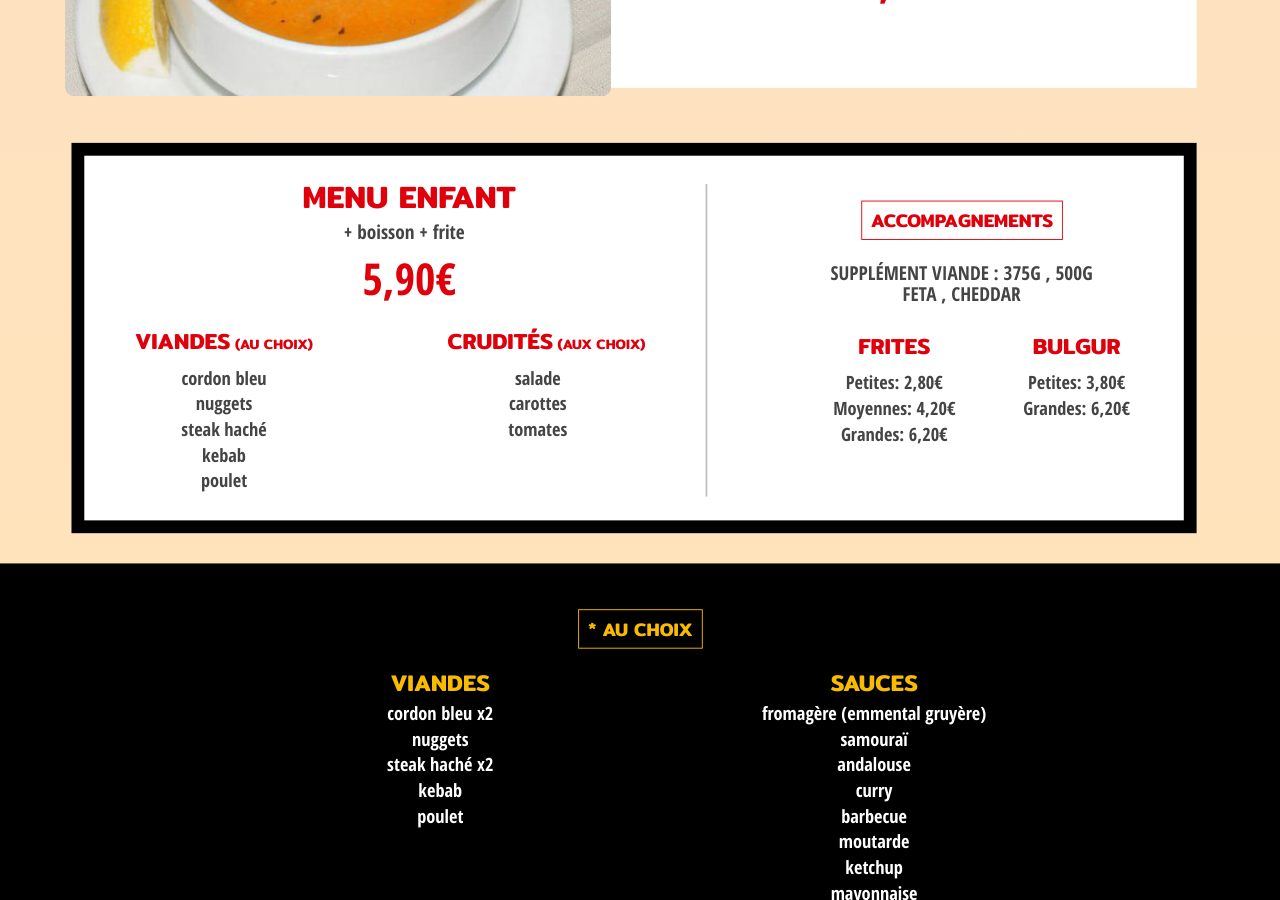
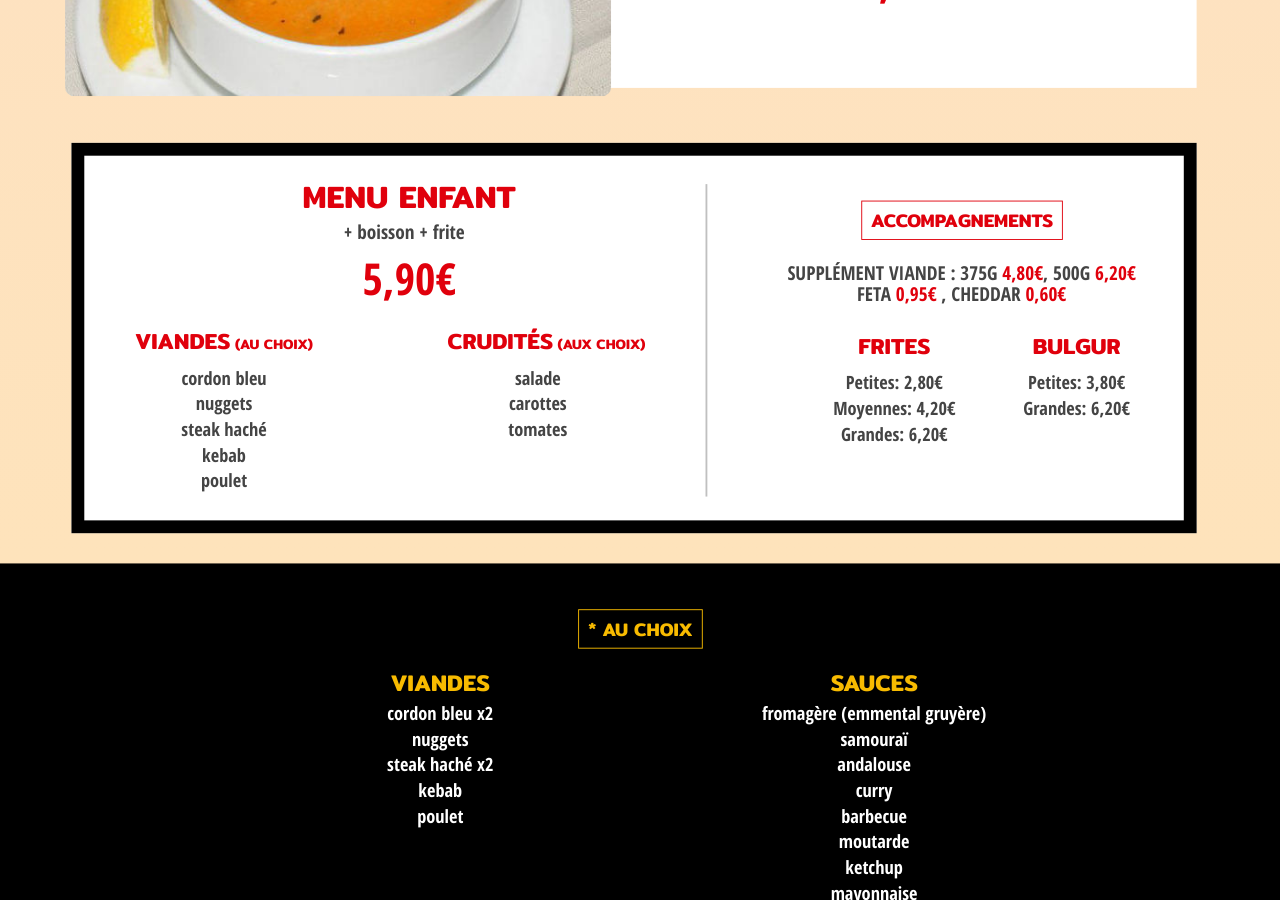
Before and after one commit to lexoyo/excellence-kebab, a Jekyll site: the page built from menus.md, in a window 1280 px wide and 900 px high, scrolled down 3971 px. Built offline with Jekyll 4.4.1, drawn with Linux system fonts in a browser that asks for light colours.

Commit message:
Update _config.yml

```diff
--- a/_config.yml
+++ b/_config.yml
@@ -1,6 +1,9 @@
+#MENUS
 Doner Kebab: '7,80€'
 Doner Kebab-S: '7,80€'
 Doner Kebab-F: '7,80€'
+Yufka Kebab galette: '8,50€'
+Yufka Kebab galette: '8,50€'
 Yufka Kebab galette: '8,50€'
 Lahmacun Kebab: '9,60€'
 Hamburger: '7,60€'
@@ -13,3 +16,7 @@ Excellence Kebab: '11,20€'
 Excellence Durum x2: '13,20€'
 Soupe de lentille: '4,60€'
 Menu enfant: '5,90€'
+acc-viande1: '4,80€'
+acc-viande2: '6,20€'
+acc-feta: '0,95€'
+acc-cheddar: '0,60€'
```
